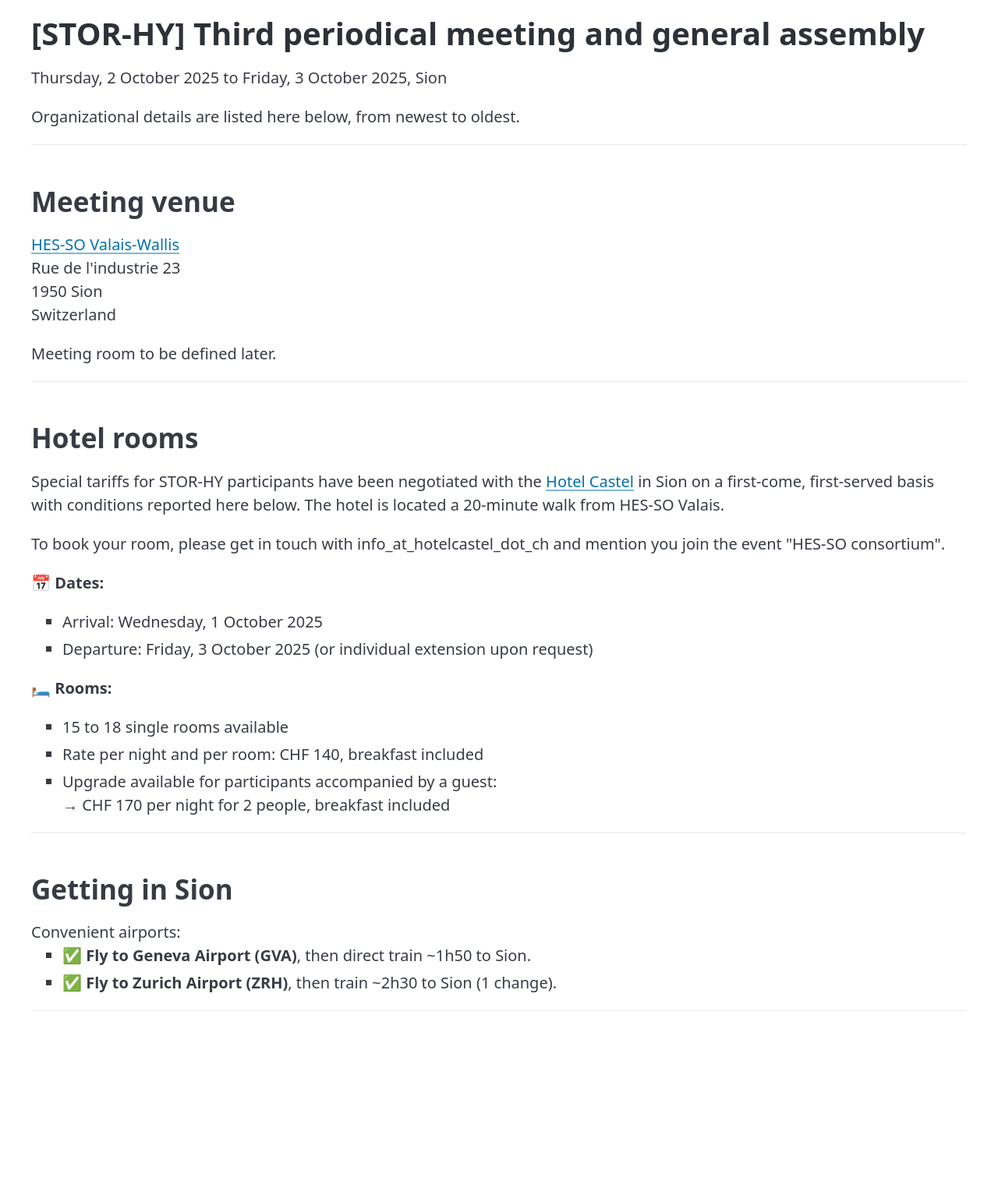
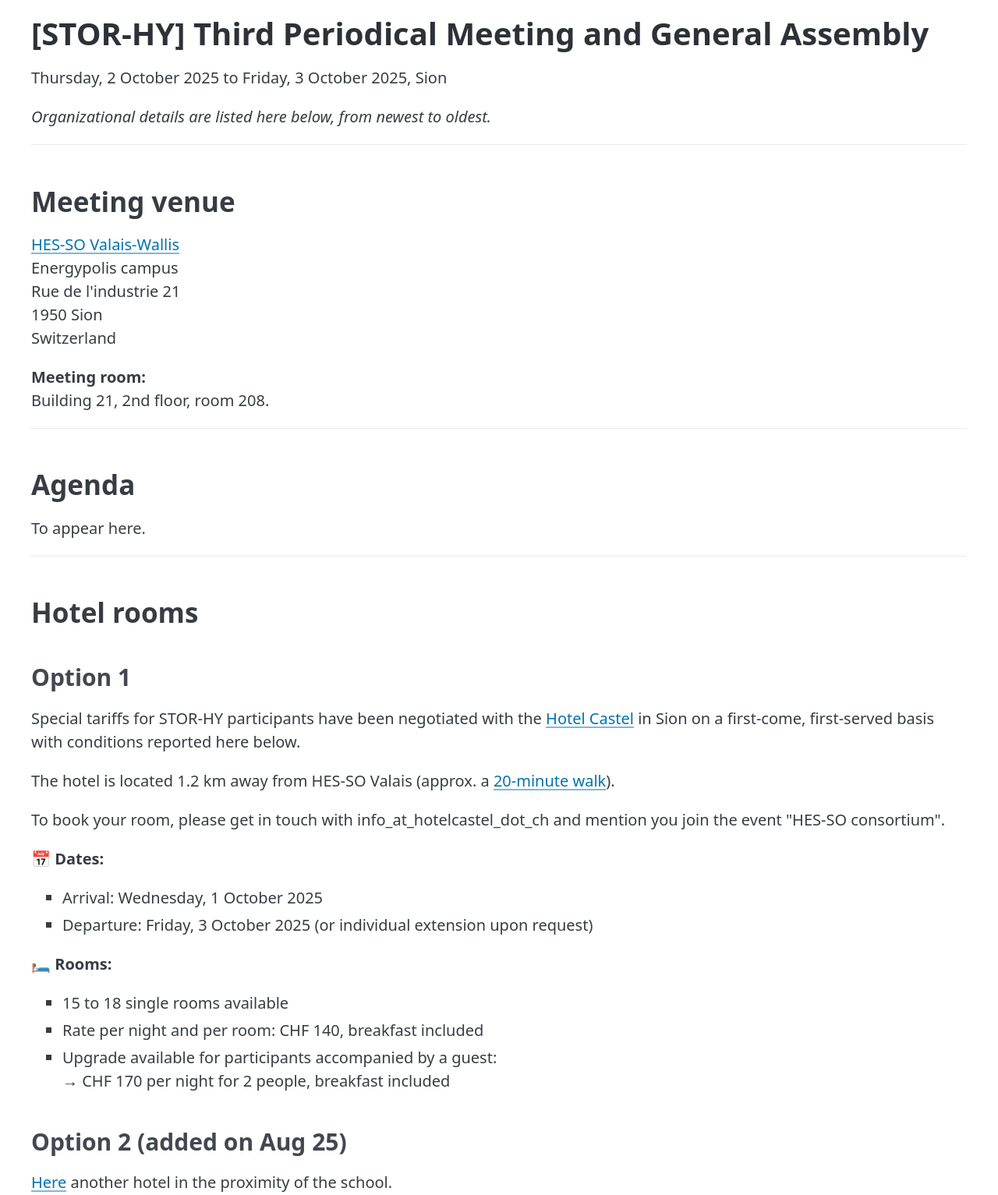
Before and after one commit to fsossan/gridlab-website, a plain HTML site: page static/repo/storhy-3rd.html in a window 1280 px wide. Shown: the top 1533 px of the page at 78% size. Before the commit the page ends 1337 px from the top, so only its background shows below. Drawn offline with nearby package versions, Linux system fonts and the light colour scheme.

Commit message:
latest build

```diff
--- a/static/repo/storhy-3rd.html
+++ b/static/repo/storhy-3rd.html
@@ -14,36 +14,50 @@
 
 <body>
 <main class="container">
-<h1>[STOR-HY] Third periodical meeting and general assembly </h1>
+<h1>[STOR-HY] Third Periodical Meeting and General Assembly </h1>
 
 <p>
   Thursday, 2 October 2025 to Friday, 3 October 2025, Sion
 </p>
 
-<p>
-Organizational details are listed here below, from newest to oldest.
-</p>
+<p><i> Organizational details are listed here below, from newest to oldest. </i></p>
+
 
 <hr>
 
 <h2> Meeting venue </h2>
 
 <p>
-<a href='https://maps.app.goo.gl/swY3VWvXC8NGRTzb6'>HES-SO Valais-Wallis </a><br>
-Rue de l'industrie 23<br>
+<a href='https://maps.app.goo.gl/koGHUcdtDW22721cA'>HES-SO Valais-Wallis </a><br>
+Energypolis campus <br>
+Rue de l'industrie 21 <br>
 1950 Sion <br>
 Switzerland
 </p>
 
-<p>Meeting room to be defined later.</p>
+<p>
+  <strong> Meeting room: </strong> <br>
+  Building 21, 2nd floor, room 208. <br>
+</p>
 
 
 <hr>
 
+<h2> Agenda </h2>
+
+
+
+To appear here.
+
+
+<hr>
 
 <h2> Hotel rooms </h2>
 
-<p>Special tariffs for STOR-HY participants have been negotiated with the <a href="https://hotelcastel.ch">Hotel Castel</a> in Sion on a first-come, first-served basis with conditions reported here below. The hotel is located a 20-minute walk from HES-SO Valais.</p>
+<h3> Option 1</h3>
+
+<p>Special tariffs for STOR-HY participants have been negotiated with the <a href="https://hotelcastel.ch">Hotel Castel</a> in Sion on a first-come, first-served basis with conditions reported here below.</p>
+<p>The hotel is located 1.2 km away from HES-SO Valais (approx. a <a href="https://maps.app.goo.gl/TB4AcuUy5fQYsKzR6">20-minute walk</a>).</p>
 
 <p> To book your room, please get in touch with info_at_hotelcastel_dot_ch and mention you join the event "HES-SO consortium".</p>
 
@@ -62,6 +76,9 @@ Switzerland
     </li>
   </ul>
 
+  <h3> Option 2 (added on Aug 25)</h3>
+
+  <a href="https://www.ihg.com/holidayinnexpress/hotels/gb/en/sion/sirso/hoteldetail?msockid=063ecbfbfa90615b057fdef8fb9860ed">Here</a> another hotel in the proximity of the school.
 
 <hr>
 
@@ -72,8 +89,8 @@ Switzerland
 
 Convenient airports:
 <ul>
-  <li>✅ <strong>Fly to Geneva Airport (GVA)</strong>, then direct train ~1h50 to Sion.</li>
-  <li>✅ <strong>Fly to Zurich Airport (ZRH)</strong>, then train ~2h30 to Sion (1 change).</li>
+  <li>✅ <strong>Geneva Airport (GVA)</strong>, then direct train ~1h50 to Sion.</li>
+  <li>✅ <strong>Zurich Airport (ZRH)</strong>, then train ~2h30 to Sion (via Bern, Lötschberg tunnel, Visp; 1 or 2 changes).</li>
 </ul>
 
 
```
Also changed, not shown: 1 other file.
